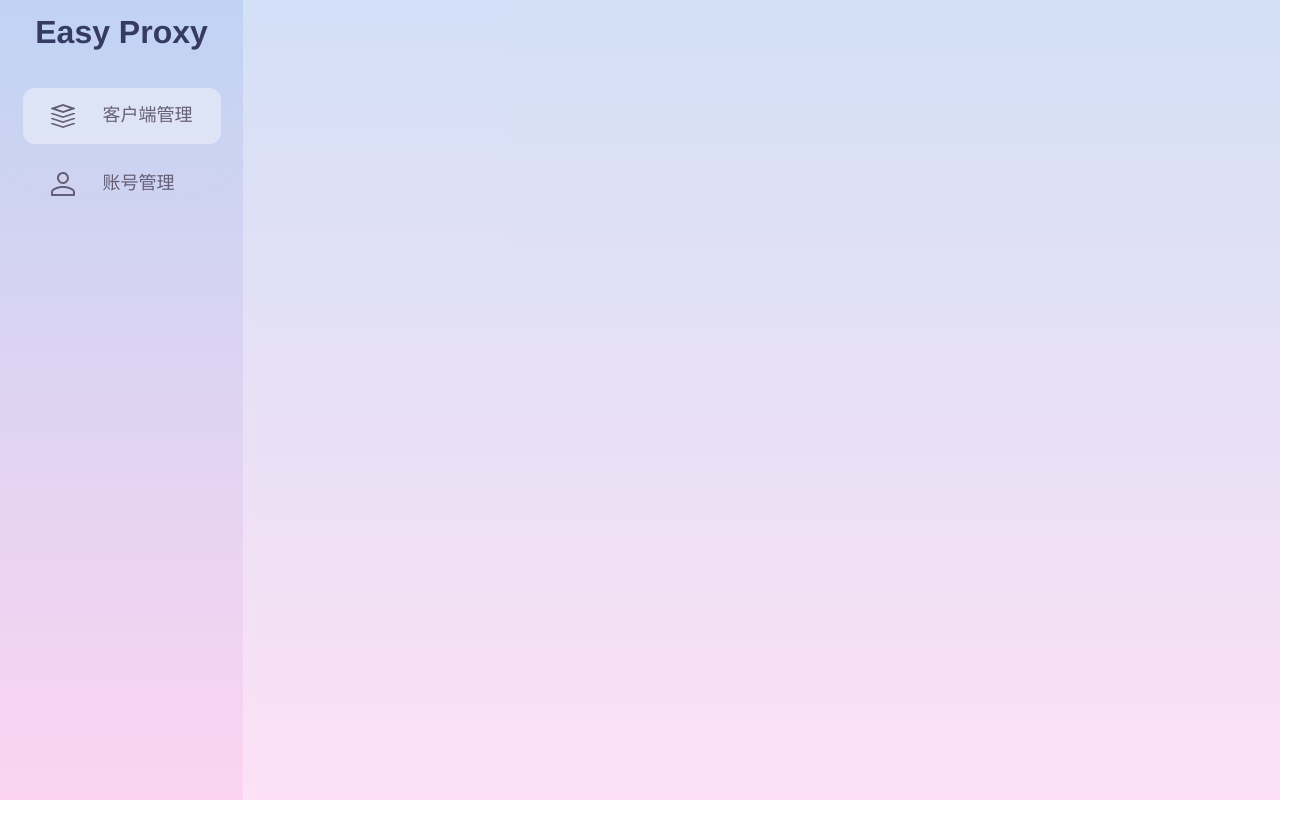
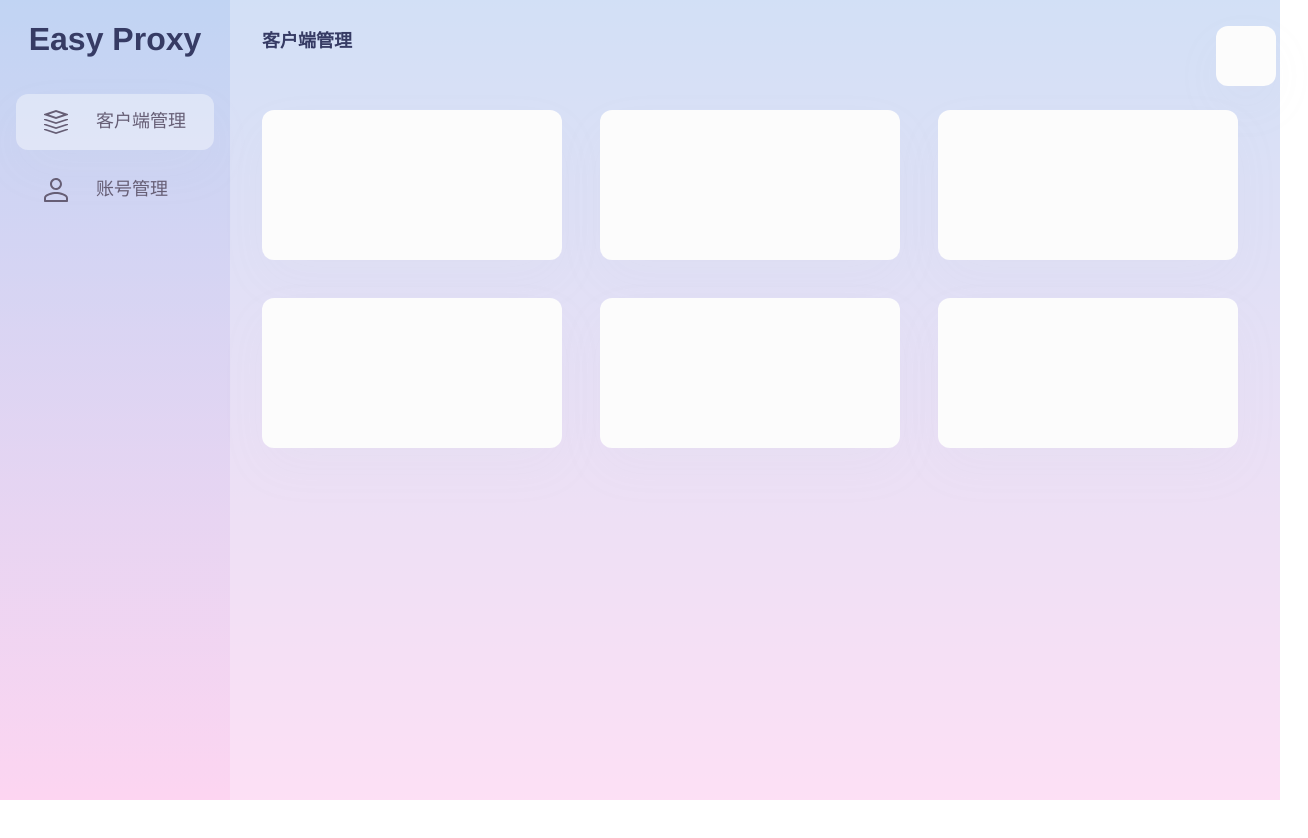
Before and after one commit to cky-thinker/easy-proxy, a Vue app in the folder easy-proxy-web/: page / in a window 1280 px wide. Shown: the top 838 px of the page, 1308 px wide, since content can reach past the window. Before the commit the page ends 800 px from the top, so only its background shows below. Built offline with nearby package versions, Linux system fonts and the light colour scheme.

Commit message:
feat: 页面调整

```diff
--- a/easy-proxy-web/src/layout/index.vue
+++ b/easy-proxy-web/src/layout/index.vue
@@ -24,7 +24,35 @@ import IconUser from '../components/icons/IconUser.vue'</script>
             </div>
         </div>
         <div class="app-container-r">
-
+            <div class="app-header"
+                 style="margin-bottom: 24px; height: 60px; display: flex; justify-content: space-between; ">
+                <div class="app-header-l" style="font-size: 18px; font-weight: bold; color: #363B64">
+                    客户端管理
+                </div>
+                <div class="app-header-r">
+                    <div
+                        style="height: 60px; width: 60px; border-radius: 12px; box-shadow: 0 20px 50px rgba(204, 204, 204, 0.05); background-color: #fcfcfc">
+                    </div>
+                </div>
+            </div>
+            <div class="app-content" style="">
+                <div class="item-row">
+                    <div class="item">
+                    </div>
+                    <div class="item">
+                    </div>
+                    <div class="item">
+                    </div>
+                </div>
+                <div class="item-row">
+                    <div class="item">
+                    </div>
+                    <div class="item">
+                    </div>
+                    <div class="item">
+                    </div>
+                </div>
+            </div>
         </div>
     </div>
 </template>
@@ -49,20 +77,23 @@ import IconUser from '../components/icons/IconUser.vue'</script>
     width: 100%;
     height: 100%;
     background: rgba(255, 255, 255, 0.5);
+    padding: 26px 32px;
+    display: flex;
+    flex-direction: column;
+    justify-content: flex-start;
 }
 
 .app-icon {
     font-size: 32px;
-    line-height: 64px;
     font-weight: bold;
     text-align: center;
     width: 100%;
-    height: 60px;
-    color: #363B64
+    color: #363B64;
+    margin-top: 12px;
 }
 
 .app-menu {
-    padding: 16px;
+    margin: 16px;
     font-size: 18px;
     color: #665E75;
 }
@@ -96,4 +127,19 @@ import IconUser from '../components/icons/IconUser.vue'</script>
     justify-content: flex-start;
 }
 
+.item-row {
+    display: flex;
+    justify-content: space-around;
+}
+
+.item {
+    width: 300px;
+    height: 150px;
+    border-radius: 12px;
+    box-shadow: 0 20px 50px rgba(204, 204, 204, 0.05);
+    background-color: #fcfcfc;
+    margin-right: 38px;
+    margin-bottom: 38px;
+}
+
 </style>
```
Also changed, not shown: easy-proxy-web/src/components/icons/Computer1.vue (added, +14 -0 lines), easy-proxy-web/src/components/icons/Computer2.vue (added, +28 -0 lines), easy-proxy-web/src/components/icons/Computer3.vue (added, +11 -0 lines), easy-proxy-web/src/components/icons/Computer4.vue (added, +13 -0 lines).
